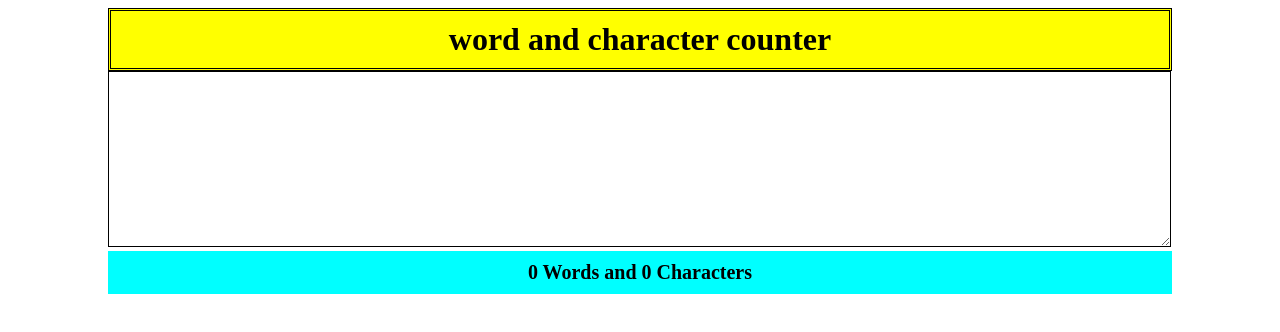
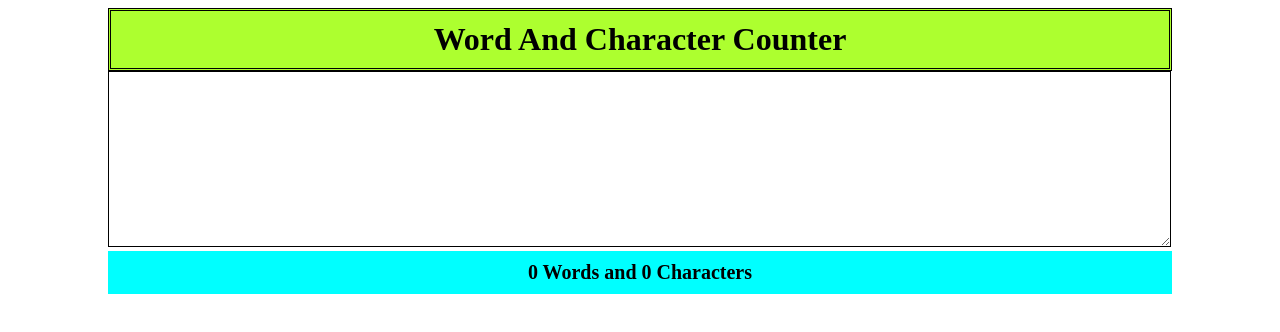
Before and after one commit to yashera01/Word-Counter, a plain HTML site: page index.html in a window 1280 px wide. Drawn offline with Linux system fonts and the light colour scheme.

Commit message:
Update 2

```diff
--- a/index.html
+++ b/index.html
@@ -9,7 +9,7 @@
     <link rel="stylesheet" href="style.css">
 </head>
 <body>
-    <h1>word and character counter</h1>
+    <h1 style="background-color: greenyellow;">Word And Character Counter</h1>
     <textarea id="textbox" cols="30" rows="10"></textarea>
     <p>
         <span id="word">0</span> Words and <span id="char">0</span> Characters
--- a/style.css
+++ b/style.css
@@ -4,7 +4,6 @@ body{
 h1
 {
     text-align: center;
-    background-color:yellow;
     padding: 10px;
     margin: 0px;
     font-weight: bold;
```
